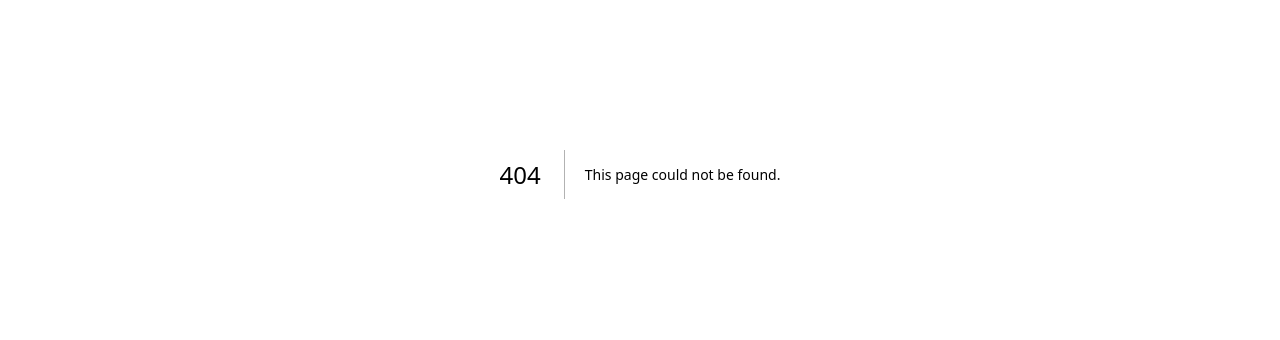
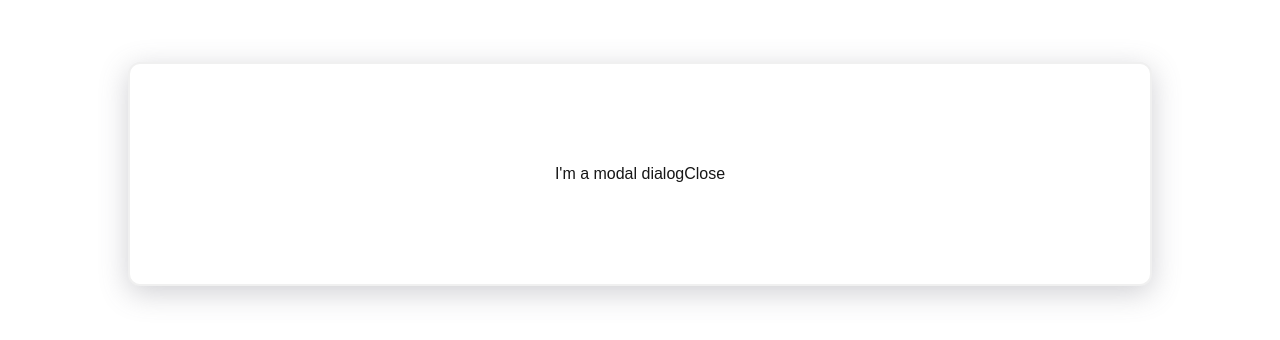
Before and after one commit to rughvi/score-it, a Next.js app: page /modals in a window 1280 px wide. Before the commit this address had no page. Shown: the part 226-566 px from the top of the page. Built offline with nearby package versions, Linux system fonts and the light colour scheme.

Commit message:
modal initial

```diff
--- /dev/null
+++ b/src/app/modals/modal.css
@@ -0,0 +1,15 @@
+.modal {
+    display: flex;
+    justify-content: center;
+    align-items: center;
+    box-shadow: rgba(100, 100, 111, 0.3) 0px 7px 29px 0px;
+    background-color: white;
+    border: 2px solid rgb(240, 240, 240);
+    border-radius: 12px;
+    position:  absolute;
+    width: 80%;
+    top: 20%;
+    bottom: 20%;
+    margin: 10%;
+    z-index: 100;
+  }
--- /dev/null
+++ b/src/app/modals/page.tsx
@@ -0,0 +1,10 @@
+import "./modal.css"
+
+export default function ModalContent({ onClose } : {onClose: () => void}) {
+    return (
+      <div className="modal">
+        <div>I'm a modal dialog</div>
+        <button onClick={onClose}>Close</button>
+      </div>
+    );
+  }
--- a/src/app/teams/page.tsx
+++ b/src/app/teams/page.tsx
@@ -2,11 +2,15 @@
 import { useEffect, useState } from "react";
 import { GameTeams } from "../enums/GameTeams";
 import { TeamPlayer } from "../models/TeamPlayer";
+import ModalContent from "../modals/page";
+import { createPortal } from "react-dom";
 
 export default function Teams(){
     const [teamPlayers, setTeamPlayers] = useState<TeamPlayer[]>([]);
     const [guestTeam, setGuestTeam] = useState<GameTeams>(GameTeams.Team1);
     const [guestName, setGuestName] = useState('');
+    const [showModal, setShowModal] = useState(false);
+
     useEffect(() => {
         fetch('/people.json')
           .then(response => response.json())
@@ -87,7 +91,13 @@ export default function Teams(){
                 </ul>
             </main>
             <button className="row-start-5 rounded-full bg-gray-200 border-solid border-2 p-2 w-32">Continue</button>
-            <footer className="row-start-6 flex gap-2 flex-wrap items-center justify-center">
+            <button className="row-start-6 rounded-full bg-gray-200 border-solid border-2 p-2 w-32"
+                onClick={() => setShowModal(true)}>Add Guest</button>
+            {showModal && createPortal(
+                <ModalContent onClose={() => setShowModal(false)}></ModalContent>,
+                document.body
+            )}
+            <footer className="row-start-7 flex gap-2 flex-wrap items-center justify-center">
                 <div>
                     <input className="bg-gray-100 appearance-none border-2 border-gray-100 rounded w-full focus:outline-none focus:bg-white focus:border-black py-1 px-3" name="guestName" placeholder="Enter guest name"
                         value={guestName}
```
